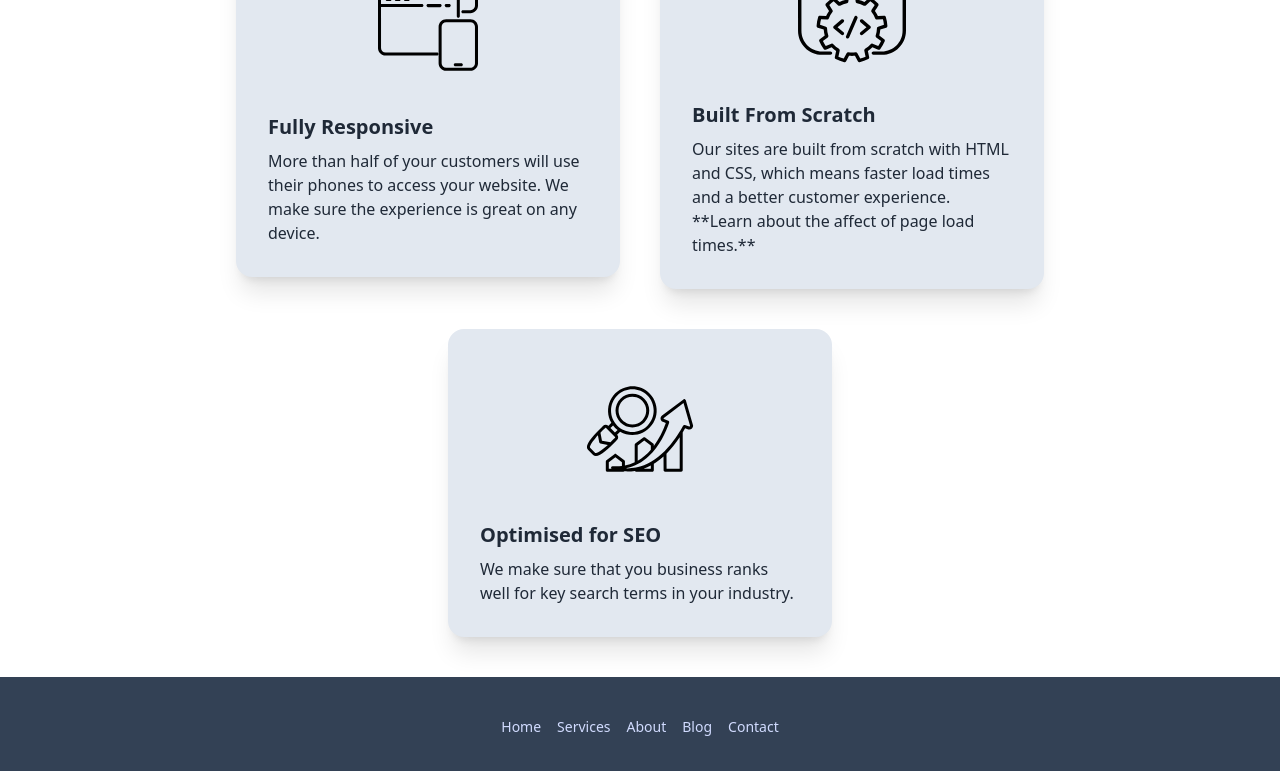
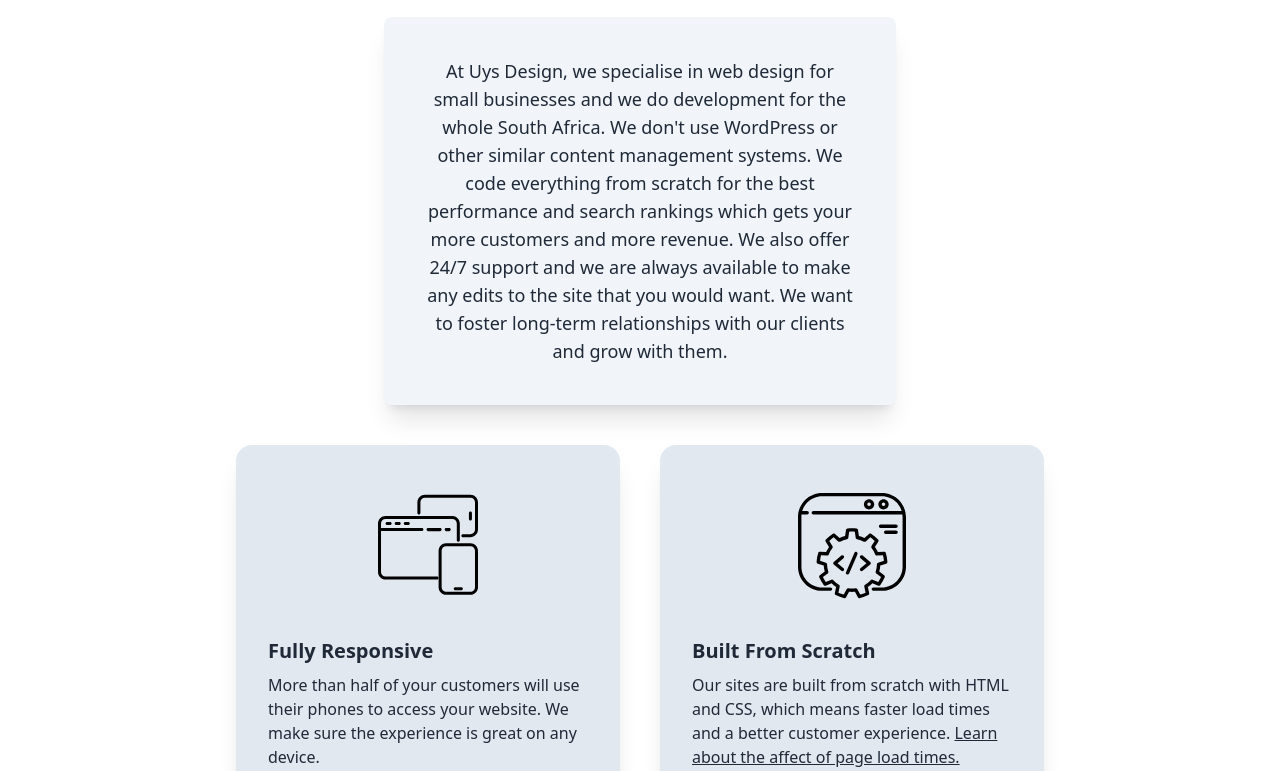
Before and after one commit to jluysvi/UysDesignAstro, an Astro site: page / in a window 1280 px wide. Shown: the part 999-1770 px from the top of the page. Built offline with nearby package versions, Linux system fonts and the light colour scheme; Astro itself is replaced by a stand-in of ours.

Commit message:
Fixed next section.

```diff
--- a/src/pages/index.astro
+++ b/src/pages/index.astro
@@ -25,7 +25,7 @@ import seoIcon from "../images/noun-seo.svg";
         <h2 class="text-3xl text-slate-700 py-2">
           Good looking, fast and SEO friendly.
         </h2>
-        <p>
+        <p class="text-lg">
           We believe anything worth doing is worth doing well. That's why we
           code all our websites from scratch. No WordPress, no site builders.
           Just plain old HTML and CSS. <br /> Why?
@@ -35,8 +35,19 @@ import seoIcon from "../images/noun-seo.svg";
     </div>
   </div>
   <!-- Cards Section -->
+  <div class="min-h-screen">
+    <h1 class="text-center text-5xl mt-20">What We Do</h1>
+    <p class="w-4/5 lg:w-2/5 text-center mx-auto text-lg mt-5 bg-slate-100 rounded-lg p-10 shadow-xl">
+      At Uys Design, we specialise in web design for small businesses and we do
+      development for the whole South Africa. We don't use WordPress or other
+      similar content management systems. We code everything from scratch for
+      the best performance and search rankings which gets your more customers
+      and more revenue. We also offer 24/7 support and we are always available
+      to make any edits to the site that you would want. We want to foster
+      long-term relationships with our clients and grow with them.
+    </p>
     <div
-    class="flex flex-row min-h-screen justify-center items-center flex-wrap gap-10 p-10"
+      class="flex flex-row justify-center items-center flex-wrap gap-10 p-10"
     >
       <div class="card bg-slate-200 w-96 shadow-xl">
         <figure>
@@ -49,8 +60,8 @@ import seoIcon from "../images/noun-seo.svg";
         <div class="card-body">
           <h2 class="card-title">Fully Responsive</h2>
           <p>
-          More than half of your customers will use their phones to access your
-          website. We make sure the experience is great on any device.
+            More than half of your customers will use their phones to access
+            your website. We make sure the experience is great on any device.
           </p>
         </div>
       </div>
@@ -61,9 +72,13 @@ import seoIcon from "../images/noun-seo.svg";
         <div class="card-body">
           <h2 class="card-title">Built From Scratch</h2>
           <p>
-          Our sites are built from scratch with HTML and CSS, which means faster
-          load times and a better customer experience. **Learn about the affect
-          of page load times.**
+            Our sites are built from scratch with HTML and CSS, which means
+            faster load times and a better customer experience. <a
+              href="/contact"
+              class="link"
+            >
+              Learn about the affect of page load times.
+            </a>
           </p>
         </div>
       </div>
@@ -74,10 +89,11 @@ import seoIcon from "../images/noun-seo.svg";
         <div class="card-body">
           <h2 class="card-title">Optimised for SEO</h2>
           <p>
-          We make sure that you business ranks well for key search terms in your
-          industry.
+            We make sure that you business ranks well for key search terms in
+            your industry.
           </p>
         </div>
       </div>
     </div>
+  </div>
 </DefaultLayout>
```
Lines whose indentation alone changed are shown as unchanged.
